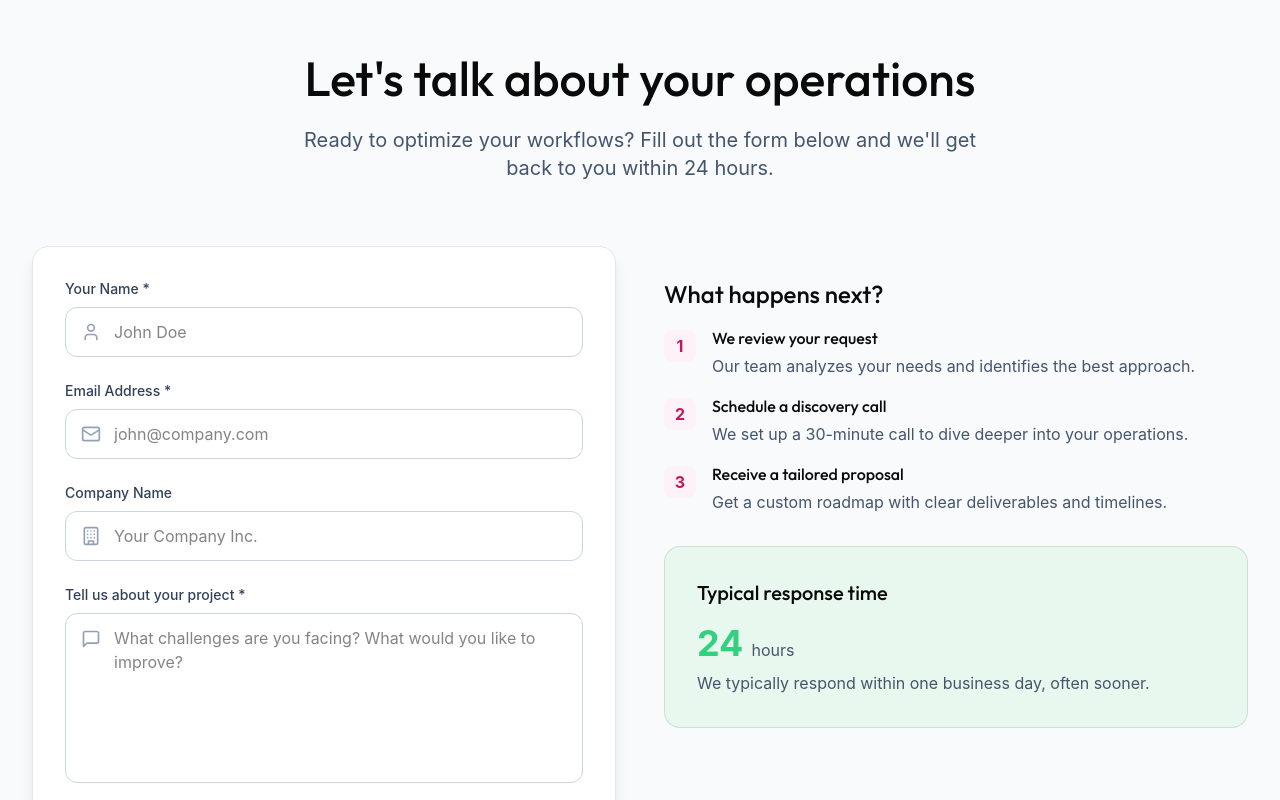
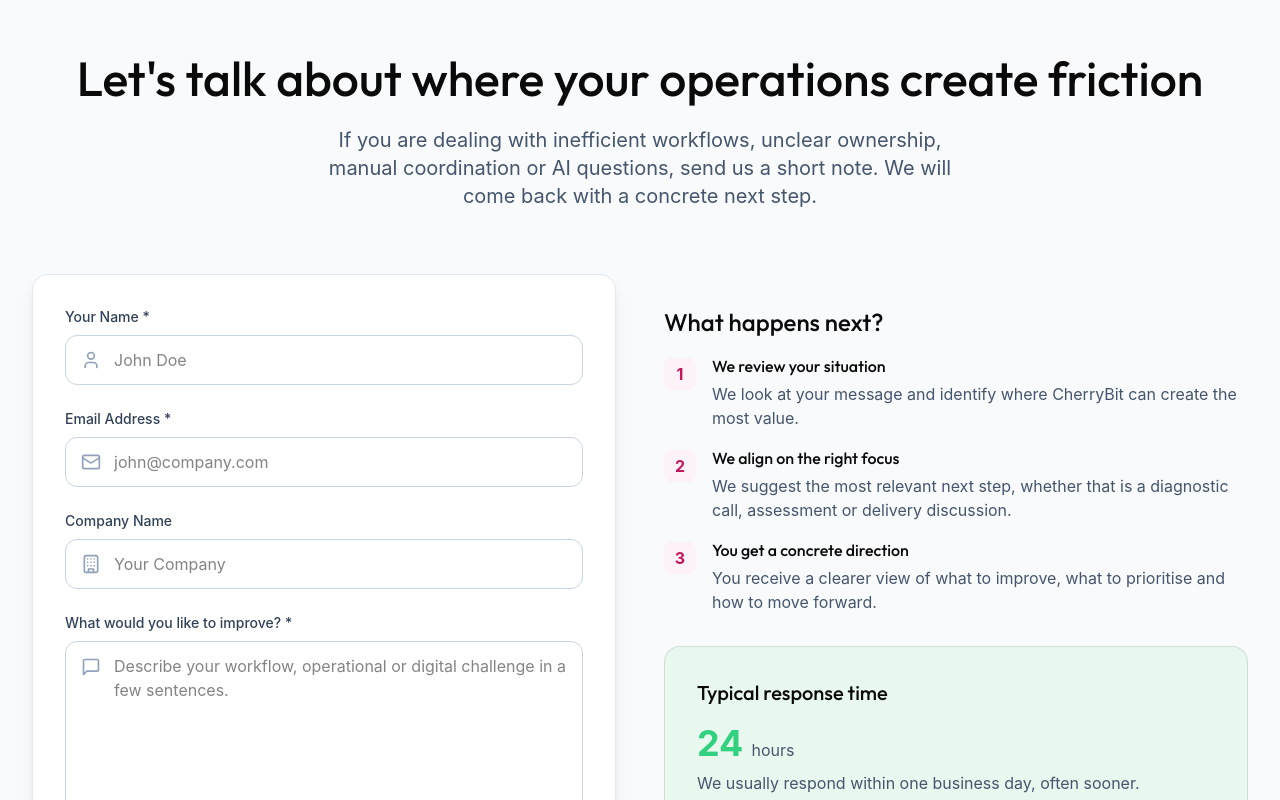
Before and after one commit to dacvetux/cherrybit-landing, a React (Vite) app: page / in a window 1280 px wide. Shown: the part 4320-5120 px from the top of the page. Built offline with nearby package versions, Linux system fonts and the light colour scheme.

Commit message:
Enhance contact section messaging for clarity
Revised contact section to address operational friction and improve user engagement.

```diff
--- a/src/i18n/translations.ts
+++ b/src/i18n/translations.ts
@@ -223,36 +223,39 @@ process: {
   ],
 },
 contact: {
-    heading: "Let's talk about your operations",
-    body: "Ready to optimize your workflows? Fill out the form below and we'll get back to you within 24 hours.",
+  heading: "Let's talk about where your operations create friction",
+  body: "If you are dealing with inefficient workflows, unclear ownership, manual coordination or AI questions, send us a short note. We will come back with a concrete next step.",
   nameLabel: 'Your Name',
   namePlaceholder: 'John Doe',
   emailLabel: 'Email Address',
   emailPlaceholder: 'john@company.com',
   companyLabel: 'Company Name',
-    companyPlaceholder: 'Your Company Inc.',
-    messageLabel: 'Tell us about your project',
+  companyPlaceholder: 'Your Company',
+  messageLabel: 'What would you like to improve?',
   messagePlaceholder:
-      'What challenges are you facing? What would you like to improve?',
-    submit: 'Send Message',
+    'Describe your workflow, operational or digital challenge in a few sentences.',
+  submit: 'Send Inquiry',
   nextHeading: 'What happens next?',
-    step1Title: 'We review your request',
-    step1Body: 'Our team analyzes your needs and identifies the best approach.',
-    step2Title: 'Schedule a discovery call',
+  step1Title: 'We review your situation',
+  step1Body:
+    'We look at your message and identify where CherryBit can create the most value.',
+  step2Title: 'We align on the right focus',
   step2Body:
-      'We set up a 30-minute call to dive deeper into your operations.',
-    step3Title: 'Receive a tailored proposal',
-    step3Body: 'Get a custom roadmap with clear deliverables and timelines.',
+    'We suggest the most relevant next step, whether that is a diagnostic call, assessment or delivery discussion.',
+  step3Title: 'You get a concrete direction',
+  step3Body:
+    'You receive a clearer view of what to improve, what to prioritise and how to move forward.',
   responseTitle: 'Typical response time',
   responseUnit: 'hours',
-    responseBody: 'We typically respond within one business day, often sooner.',
+  responseBody:
+    'We usually respond within one business day, often sooner.',
   testimonialBody:
-      '"Working with CherryBit transformed our operations. They didn\'t just consult—they built the tools we needed and trained our team to use them."',
-    testimonialName: 'Sarah Chen',
-    testimonialRole: 'COO, TechFlow Inc.',
-    successMessage: "Message sent! We'll be in touch within 24 hours.",
+    '"CherryBit helped us turn scattered operational issues into a clearer structure, better workflows and a realistic implementation path."',
+  testimonialName: 'Example client quote',
+  testimonialRole: 'B2B operations team',
+  successMessage: "Your inquiry has been sent. We'll get back to you shortly.",
   errorMessage:
-      'Something went wrong. Please try again or email us directly.',
+    'Something went wrong. Please try again or contact us directly.',
 },
   finalCta: {
     heading1: "Let's improve how your",
@@ -404,35 +407,39 @@ process: {
   ],
 },
 contact: {
-    heading: 'Pogovorimo se o vaših operacijah',
-    body: 'Pripravljeni optimizirati vaše delovne tokove? Izpolnite spodnji obrazec in odgovorili vam bomo v 24 urah.',
+  heading: 'Pogovorimo se o tem, kje v vaših operacijah nastaja trenje',
+  body: 'Če se soočate z neučinkovitimi workflowi, nejasnim ownershipom, preveč ročnega koordiniranja ali vprašanji glede AI, nam pošljite kratek opis. Odgovorimo vam s konkretnim naslednjim korakom.',
   nameLabel: 'Vaše ime',
   namePlaceholder: 'Janez Novak',
   emailLabel: 'E-poštni naslov',
   emailPlaceholder: 'janez@podjetje.si',
   companyLabel: 'Ime podjetja',
-    companyPlaceholder: 'Vaše podjetje d.o.o.',
-    messageLabel: 'Povejte nam o vašem projektu',
-    messagePlaceholder: 'S kakšnimi izzivi se soočate? Kaj bi radi izboljšali?',
-    submit: 'Pošlji sporočilo',
+  companyPlaceholder: 'Vaše podjetje',
+  messageLabel: 'Kaj želite izboljšati?',
+  messagePlaceholder:
+    'V nekaj stavkih opišite vaš workflow, operativni ali digitalni izziv.',
+  submit: 'Pošlji povpraševanje',
   nextHeading: 'Kaj se zgodi naprej?',
-    step1Title: 'Pregledamo vašo zahtevo',
+  step1Title: 'Pregledamo vašo situacijo',
   step1Body:
-      'Naša ekipa analizira vaše potrebe in identificira najboljši pristop.',
-    step2Title: 'Dogovorimo se za odkrivalni klic',
-    step2Body: 'Organiziramo 30-minutni klic za poglobitev v vaše operacije.',
-    step3Title: 'Prejmete prilagojeno ponudbo',
-    step3Body: 'Pridobite prilagojen načrt z jasnimi rezultati in časovnicami.',
+    'Pregledamo vaše sporočilo in ocenimo, kje lahko CherryBit ustvari največ vrednosti.',
+  step2Title: 'Uskladimo pravi fokus',
+  step2Body:
+    'Predlagamo najprimernejši naslednji korak, naj bo to diagnostični klic, assessment ali pogovor o izvedbi.',
+  step3Title: 'Dobite konkretno usmeritev',
+  step3Body:
+    'Dobite jasnejši pogled na to, kaj izboljšati, kaj prioritetizirati in kako nadaljevati.',
   responseTitle: 'Tipičen odzivni čas',
   responseUnit: 'ur',
-    responseBody: 'Praviloma odgovorimo v enem delovnem dnevu, pogosto prej.',
+  responseBody:
+    'Praviloma odgovorimo v enem delovnem dnevu, pogosto prej.',
   testimonialBody:
-      '"Sodelovanje s CherryBit je transformiralo naše operacije. Niso samo svetovali – zgradili so orodja, ki smo jih potrebovali, in usposobili našo ekipo."',
-    testimonialName: 'Sarah Chen',
-    testimonialRole: 'COO, TechFlow Inc.',
-    successMessage: 'Sporočilo poslano! Odgovorili vam bomo v 24 urah.',
+    '"CherryBit nam je pomagal razpršene operativne težave pretvoriti v bolj jasno strukturo, boljše workflowe in realistično pot do izvedbe."',
+  testimonialName: 'Primer izjave naročnika',
+  testimonialRole: 'B2B operativna ekipa',
+  successMessage: 'Vaše povpraševanje je poslano. Kmalu se vam oglasimo.',
   errorMessage:
-      'Nekaj je šlo narobe. Poskusite znova ali nam pišite neposredno.',
+    'Nekaj je šlo narobe. Poskusite znova ali nas kontaktirajte neposredno.',
 },
   finalCta: {
     heading1: 'Izboljšajmo, kako vaše',
@@ -584,38 +591,37 @@ process: {
   ],
 },
 contact: {
-    heading: 'Lassen Sie uns über Ihre Abläufe sprechen',
-    body: 'Bereit, Ihre Workflows zu optimieren? Füllen Sie das Formular aus und wir melden uns innerhalb von 24 Stunden.',
+  heading: 'Lassen Sie uns darüber sprechen, wo in Ihren Abläufen Reibung entsteht',
+  body: 'Wenn Sie mit ineffizienten Workflows, unklaren Verantwortlichkeiten, zu viel manueller Koordination oder Fragen rund um KI zu tun haben, schicken Sie uns eine kurze Nachricht. Wir melden uns mit einem konkreten nächsten Schritt.',
   nameLabel: 'Ihr Name',
   namePlaceholder: 'Max Mustermann',
   emailLabel: 'E-Mail-Adresse',
   emailPlaceholder: 'max@unternehmen.de',
   companyLabel: 'Unternehmensname',
-    companyPlaceholder: 'Ihr Unternehmen GmbH',
-    messageLabel: 'Erzählen Sie uns von Ihrem Projekt',
+  companyPlaceholder: 'Ihr Unternehmen',
+  messageLabel: 'Was möchten Sie verbessern?',
   messagePlaceholder:
-      'Welche Herausforderungen haben Sie? Was möchten Sie verbessern?',
-    submit: 'Nachricht senden',
-    nextHeading: 'Was passiert als nächstes?',
-    step1Title: 'Wir prüfen Ihre Anfrage',
+    'Beschreiben Sie in wenigen Sätzen Ihre Workflow-, operative oder digitale Herausforderung.',
+  submit: 'Anfrage senden',
+  nextHeading: 'Was passiert als Nächstes?',
+  step1Title: 'Wir prüfen Ihre Situation',
   step1Body:
-      'Unser Team analysiert Ihre Bedürfnisse und ermittelt den besten Ansatz.',
-    step2Title: 'Discovery-Call vereinbaren',
+    'Wir sehen uns Ihre Nachricht an und identifizieren, wo CherryBit den größten Mehrwert schaffen kann.',
+  step2Title: 'Wir schärfen den richtigen Fokus',
   step2Body:
-      'Wir vereinbaren ein 30-minütiges Gespräch, um tiefer in Ihre Abläufe einzutauchen.',
-    step3Title: 'Maßgeschneidertes Angebot erhalten',
+    'Wir schlagen den passendsten nächsten Schritt vor, ob Diagnostic Call, Assessment oder Gespräch zur Umsetzung.',
+  step3Title: 'Sie erhalten eine konkrete Richtung',
   step3Body:
-      'Sie erhalten eine individuelle Roadmap mit klaren Lieferergebnissen und Zeitplänen.',
+    'Sie bekommen ein klareres Bild davon, was verbessert, priorisiert und wie weiter vorgegangen werden sollte.',
   responseTitle: 'Typische Antwortzeit',
   responseUnit: 'Stunden',
   responseBody:
-      'Wir antworten in der Regel innerhalb eines Werktages, oft früher.',
+    'In der Regel antworten wir innerhalb eines Werktages, oft früher.',
   testimonialBody:
-      '"Die Zusammenarbeit mit CherryBit hat unsere Abläufe transformiert. Sie haben nicht nur beraten – sie haben die Tools gebaut, die wir brauchten, und unser Team geschult."',
-    testimonialName: 'Sarah Chen',
-    testimonialRole: 'COO, TechFlow Inc.',
-    successMessage:
-      'Nachricht gesendet! Wir melden uns innerhalb von 24 Stunden.',
+    '"CherryBit hat uns geholfen, verstreute operative Probleme in eine klarere Struktur, bessere Workflows und einen realistischen Umsetzungsweg zu überführen."',
+  testimonialName: 'Beispielzitat eines Kunden',
+  testimonialRole: 'B2B Operations-Team',
+  successMessage: 'Ihre Anfrage wurde gesendet. Wir melden uns in Kürze.',
   errorMessage:
     'Etwas ist schiefgelaufen. Bitte versuchen Sie es erneut oder kontaktieren Sie uns direkt.',
 },
```
Lines whose indentation alone changed are shown as unchanged.
